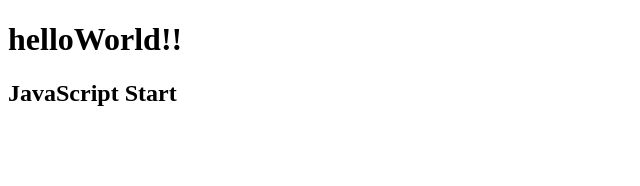
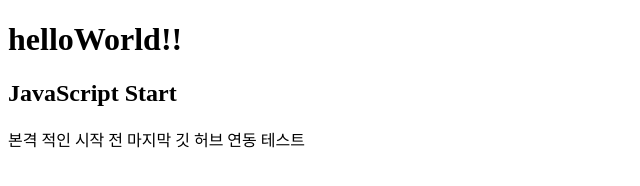
Before and after one commit to jomseni/JavaScript_Start, a plain HTML site: page HellowWorld.html in a window 1280 px wide. Shown: the whole page, without its empty margins (0-640 px from the left). Drawn offline with Linux system fonts and the light colour scheme.

Commit message:
Update HellowWorld.html
본격 적인 공부 시작 전 마지막 깃 허브 연동 확인하기

```diff
--- a/HellowWorld.html
+++ b/HellowWorld.html
@@ -9,6 +9,7 @@
 <body>
     <h1> helloWorld!!</h1>
     <h2> JavaScript Start</h2>
+    <p>본격 적인 시작 전 마지막 깃 허브 연동 테스트</p>
 
 </body>
 </html>
```
